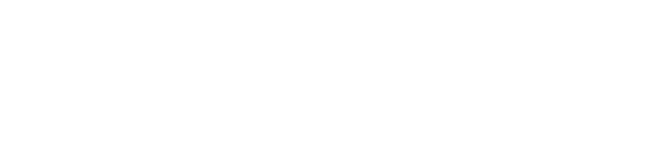
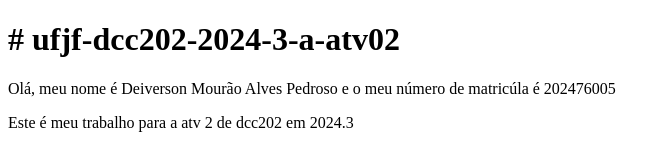
Before and after one commit to ufjf-dcc202/ufjf-dcc202-2024-3-b-atv02-DeiversonMAP, a plain HTML site: page index.html in a window 1280 px wide. Shown: the whole page, without its empty margins (0-671 px from the left). Drawn offline with Linux system fonts and the light colour scheme.

Commit message:
Adiciona conteúdo

```diff
--- a/index.html
+++ b/index.html
@@ -6,5 +6,12 @@
     <title>Document</title>
 </head>
     <body>
+        <h1># ufjf-dcc202-2024-3-a-atv02</h1>
+        <p>
+            Olá, meu nome é Deiverson Mourão Alves Pedroso e o meu número de matricúla é 202476005
+        </p>
+        <p>
+            Este é meu trabalho para a atv 2 de dcc202 em 2024.3
+        </p>
     </body>
 </html>
```
